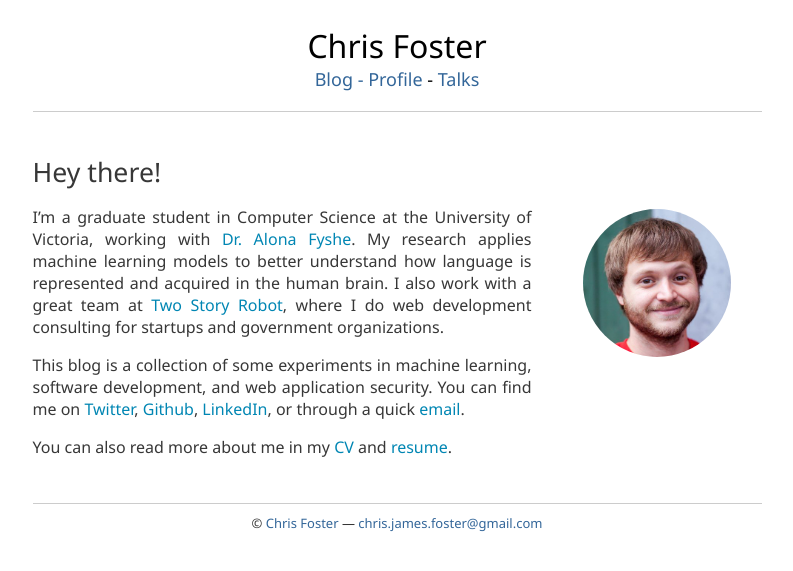
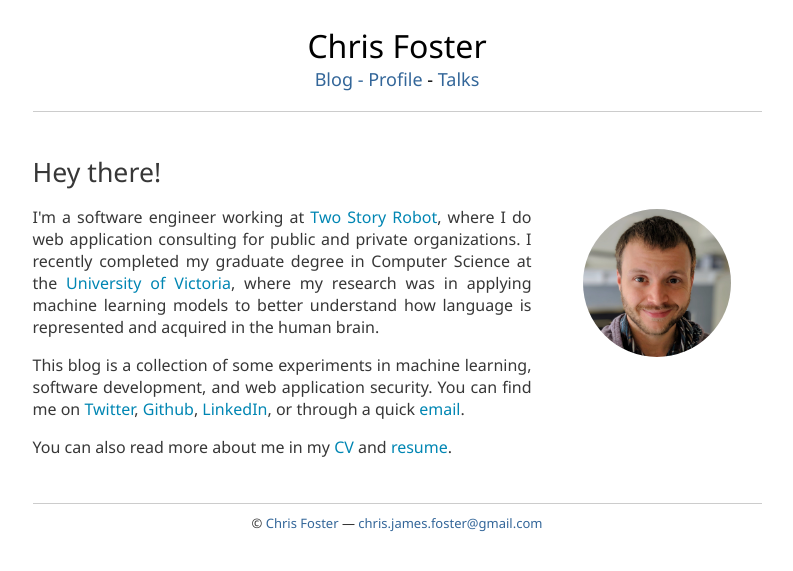
Before and after one commit to chrisfosterelli/chrisfosterelli.github.io, a Jekyll site: the page built from profile.html, in a window 1280 px wide. Shown: the top 571 px of the page, without its empty margins (243-1036 px from the left). Built offline with Jekyll 4.4.1, drawn with Linux system fonts in a browser that asks for light colours.

Commit message:
Update profile

```diff
--- a/_layouts/default.html
+++ b/_layouts/default.html
@@ -9,7 +9,7 @@ layout: compress
     <meta name="viewport" content="width=device-width">
     {% if page.image == null %}
     <meta name="twitter:card" content="summary">
-    <meta property="og:image" content="https://fosterelli.co/image/social.png">
+    <meta property="og:image" content="https://fosterelli.co/image/social.jpg">
     {% else %}
     <meta name="twitter:card" content="summary_large_image">
     <meta property="og:image" content="{{page.image}}">
--- a/profile.html
+++ b/profile.html
@@ -8,12 +8,12 @@ title: Profile
 <img src="/image/social.jpg" class="profileimage">
 
 <p>
-  I’m a graduate student in Computer Science at the University of Victoria,
-  working with <a href="http://web.uvic.ca/~afyshe/">Dr. Alona Fyshe</a>. My
-  research applies machine learning models to better understand how language is
-  represented and acquired in the human brain. I also work with a great team at
-  <a href="https://www.twostoryrobot.com/">Two Story Robot</a>, where I do web
-  development consulting for startups and government organizations.
+  I'm a software engineer working at <a href="https://www.twostoryrobot.com/">
+  Two Story Robot</a>, where I do web application consulting for public and
+  private organizations. I recently completed my graduate degree in Computer
+  Science at the <a href="https://www.uvic.ca/">University of Victoria</a>,
+  where my research was in applying machine learning models to better understand
+  how language is represented and acquired in the human brain.
 </p>
 
 <p>
```
Also changed, not shown: image/social.jpg, 1 other file.
